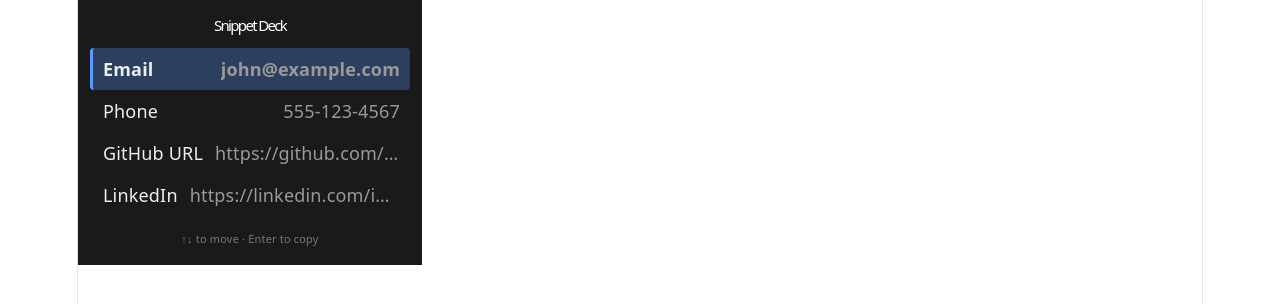
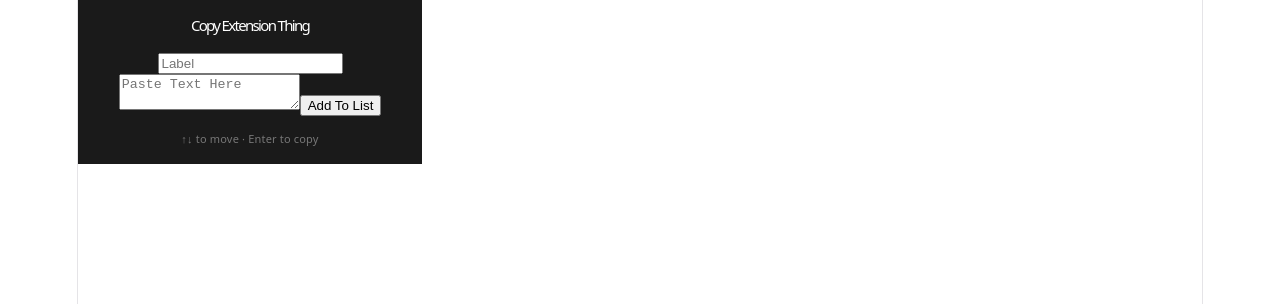
Before and after one commit to JohnEgan/Clipboard-Extension, a React (Vite) app: page / in a window 1280 px wide. Shown: the top 304 px of the page. Built offline with nearby package versions, Linux system fonts and the light colour scheme.

Commit message:
user input of values and labels now works

```diff
--- a/manifest.config.js
+++ b/manifest.config.js
@@ -7,7 +7,7 @@
   permissions: ["storage"],
   commands: {
     _execute_action: {
-      suggested_key: { default: "Ctrl+Shift+Y", mac: "Command+Shift+Y" },
+      suggested_key: { default: "Ctrl+Shift+X", mac: "Command+Shift+Y" },
       description: "Open Snippet Deck"
     }
   }
--- a/src/App.jsx
+++ b/src/App.jsx
@@ -1,31 +1,60 @@
 import { useState, useEffect } from 'react'
 import './App.css'
 
-//test
+/*
+Swap the hardcoded array for state. Change SEGMENTS from a const to a useState, starting empty: const [segments, setSegments] = useState([]).
+Load on mount. Write a useEffect that reads chrome.storage.local.get('segments') and calls setSegments with what comes back. Handle the empty first-run case.
+
+~~~
+To add an item immutably: setSegments([...segments, newSegment]) — spread the old array, tack the new one on. React won't re-render if you .push() the existing array; it needs a new array reference.
+Give each new segment an id: crypto.randomUUID().
+Controlled input: <input value={label} onChange={e => setLabel(e.target.value)} /> with const [label, setLabel] = useState('') behind it.
+No <form> tags — just a button with onClick. (Forms cause a page reload that breaks things in a popup.)
+*/
 
 // Hardcoded for Part 1. Real editable segments come in Part 2.
+/*
 const SEGMENTS = [
   { id: '1', label: 'Email',      value: 'john@example.com' },
   { id: '2', label: 'Phone',      value: '555-123-4567' },
   { id: '3', label: 'GitHub URL', value: 'https://github.com/yourname' },
   { id: '4', label: 'LinkedIn',   value: 'https://linkedin.com/in/yourname' },
 ]
+*/
+
 
 function App() {
+   const [segments, setSegments] = useState([])
+  const [userInputLabel, setUserInputLabel] = useState('')
+  const [userInputValue, setUserInputValue] = useState('')
   const [selectedIndex, setSelectedIndex] = useState(0)
   const [copied, setCopied] = useState(false)
+
+  function addUserTextInputToList() {
+      if(!userInputLabel || !userInputValue){
+        return;
+      }
+
+      const newSegment = {id: crypto.randomUUID(), label: userInputLabel, value: userInputValue}
+
+      setSegments([...segments, newSegment])
+      setUserInputLabel('');
+      setUserInputValue('')
+
+  }
 
   useEffect(() => {
     function handleKey(e) {
       if (e.key === 'ArrowDown') {
         e.preventDefault()
-        setSelectedIndex(i => (i + 1) % SEGMENTS.length)
+        setSelectedIndex(i => (i + 1) % segments.length)
       } else if (e.key === 'ArrowUp') {
         e.preventDefault()
-        setSelectedIndex(i => (i - 1 + SEGMENTS.length) % SEGMENTS.length)
+        setSelectedIndex(i => (i - 1 + segments.length) % segments.length)
       } else if (e.key === 'Enter') {
         e.preventDefault()
-        const segment = SEGMENTS[selectedIndex]
+        const segment = segments[selectedIndex]
+        if (!segment) return
         navigator.clipboard.writeText(segment.value)
         setCopied(true)
         setTimeout(() => window.close(), 500)
@@ -33,14 +62,14 @@
     }
     window.addEventListener('keydown', handleKey)
     return () => window.removeEventListener('keydown', handleKey)
-  }, [selectedIndex])
+  }, [selectedIndex, segments])
 
   return (
     <div className="deck">
-      <h1>Snippet Deck</h1>
+      <h1>Copy Extension Thing</h1>
       {copied && <div className="copied">Copied!</div>}
       <ul className="segment-list">
-        {SEGMENTS.map((seg, i) => (
+        {segments.map((seg, i) => (
           <li
             key={seg.id}
             className={i === selectedIndex ? 'segment selected' : 'segment'}
@@ -51,6 +80,19 @@
           </li>
         ))}
       </ul>
+      <div>
+        <input
+          value={userInputLabel}
+          onChange={e => setUserInputLabel(e.target.value)}
+          placeholder="Label"
+        />
+        <textarea
+          value={userInputValue}
+          onChange={e => setUserInputValue(e.target.value)}
+          placeholder="Paste Text Here"
+        />
+        <button onClick={addUserTextInputToList}>Add To List</button>
+      </div>
       <div className="hint">↑↓ to move · Enter to copy</div>
     </div>
   )
```
